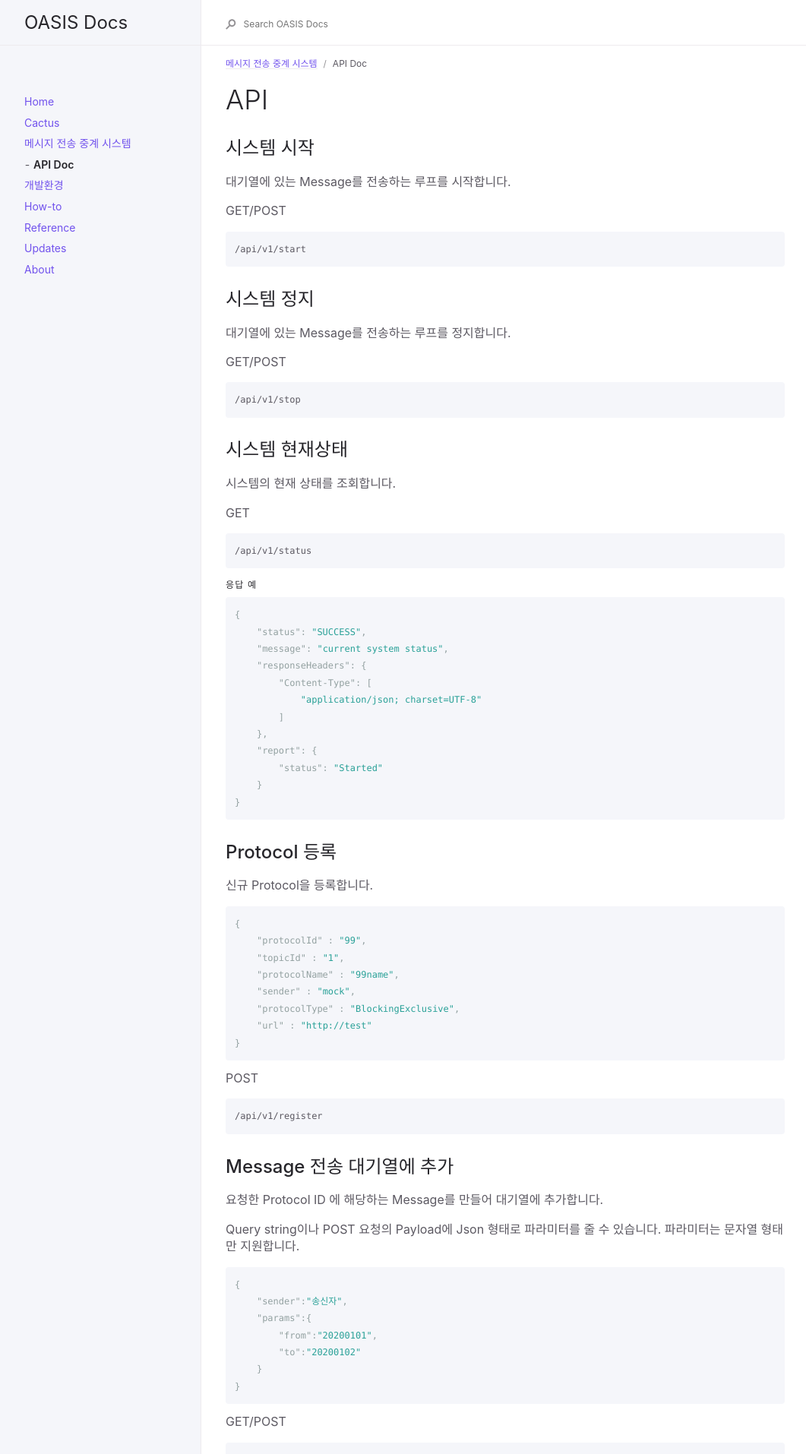
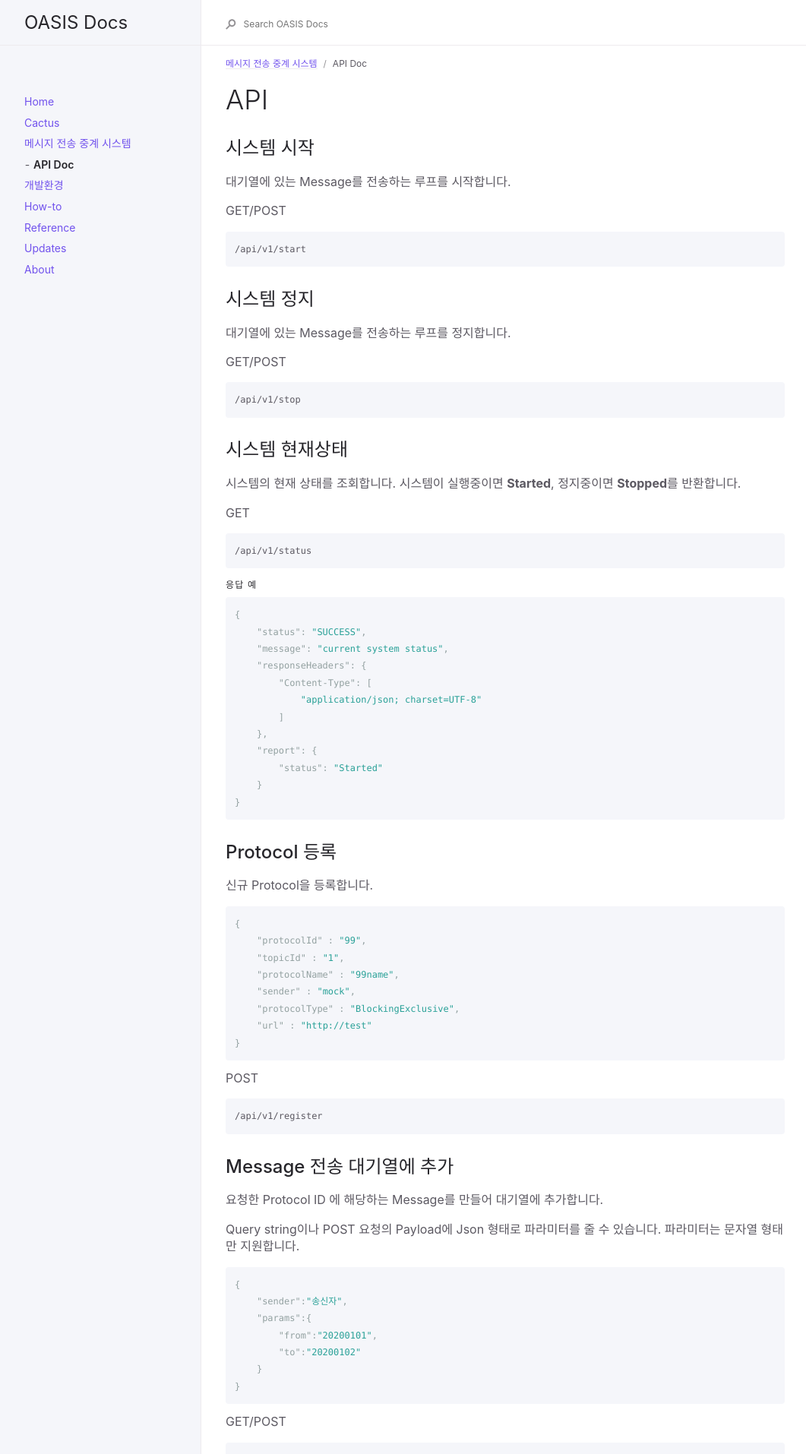
Before and after one commit to oasis-official/oasis-official.github.io, a Jekyll site: the page built from docs/camel/api.md, in a window 1280 px wide. Shown: the top 1914 px of the page at 76% size, without its empty margins (91-1152 px from the left). Built offline with Jekyll 4.4.1, drawn with Linux system fonts in a browser that asks for light colours.

````diff
--- a/docs/camel/api.md
+++ b/docs/camel/api.md
@@ -23,7 +23,7 @@ GET/POST
 ```
 
 ## 시스템 현재상태
-시스템의 현재 상태를 조회합니다.
+시스템의 현재 상태를 조회합니다. 시스템이 실행중이면 **Started**, 정지중이면 **Stopped**를 반환합니다.
 
 GET
 ```
````
